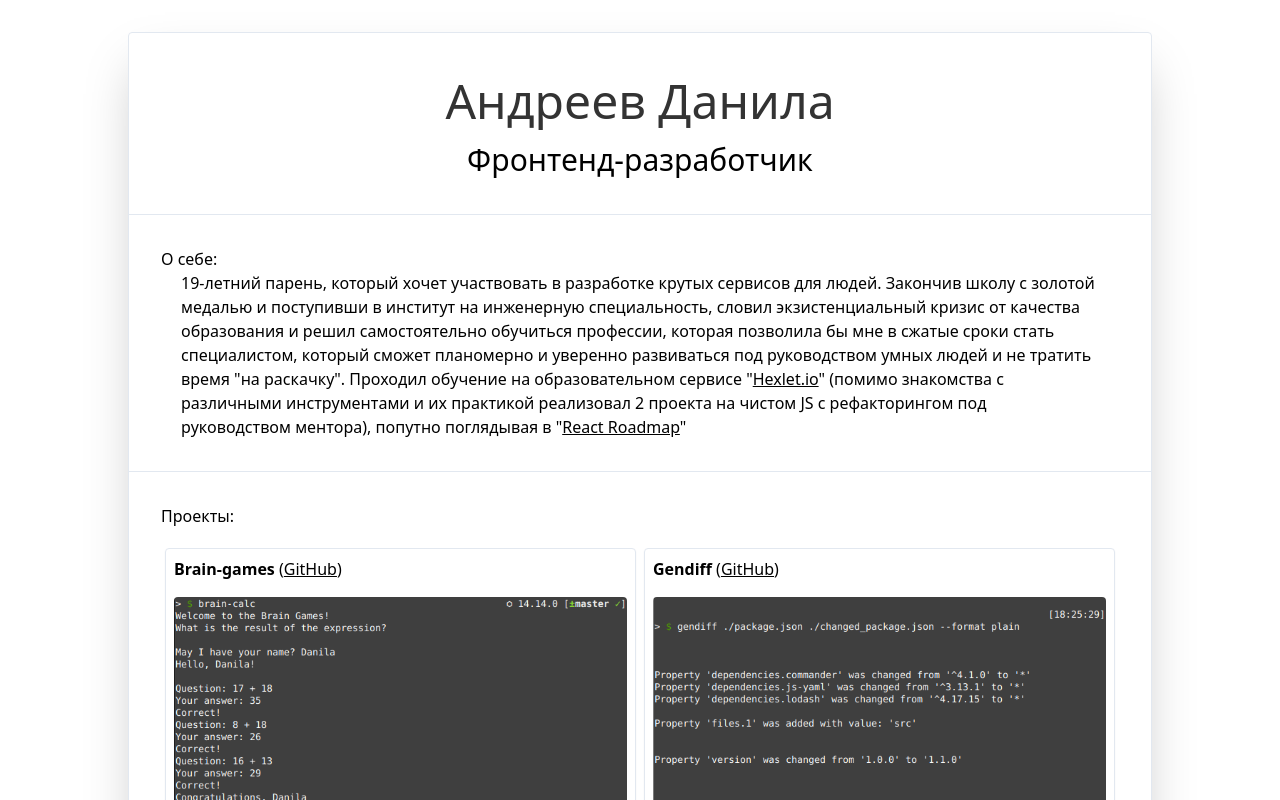
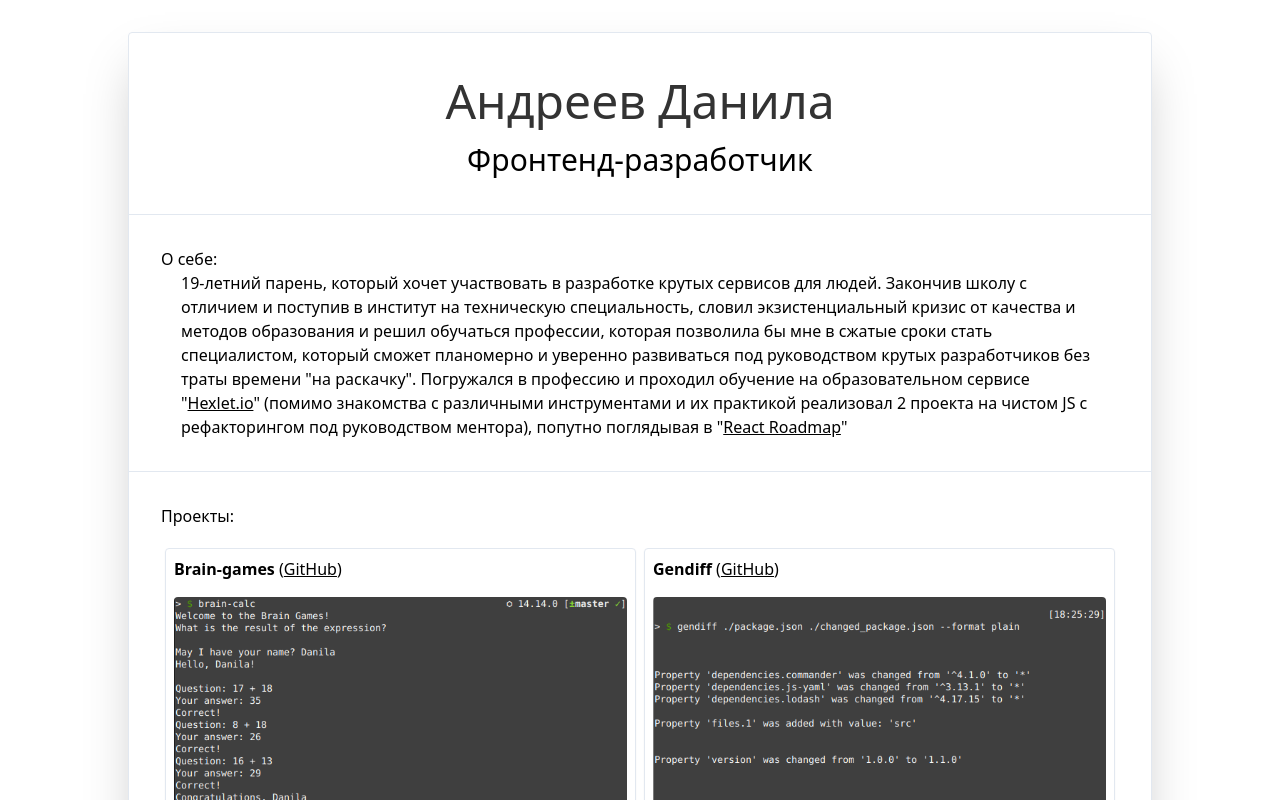
Before and after one commit to neandreev/personal-nextjs-site, a Next.js app: page / in a window 1280 px wide. Shown: the top 800 px of the page. Built offline with nearby package versions, Linux system fonts and the light colour scheme.

Commit message:
Update about section

```diff
--- a/components/about.js
+++ b/components/about.js
@@ -6,17 +6,17 @@ export default function About() {
       <span>О себе:</span>
       <Paragraph>
         19-летний парень, который хочет участвовать в разработке
-        крутых сервисов для людей. Закончив школу с золотой медалью и поступивши
-        в институт на инженерную специальность, словил экзистенциальный кризис
-        от качества образования и решил самостоятельно обучиться профессии,
+        крутых сервисов для людей. Закончив школу с отличием и поступив
+        в институт на техническую специальность, словил экзистенциальный кризис
+        от качества и методов образования и решил обучаться профессии,
         которая позволила бы мне в сжатые сроки стать специалистом, который
-        сможет планомерно и уверенно развиваться под руководством умных людей и
-        не тратить время "на раскачку". Проходил обучение на
+        сможет планомерно и уверенно развиваться под руководством крутых разработчиков без
+        траты времени "на раскачку". Погружался в профессию и проходил обучение на
         образовательном сервисе "
         <a className="underline" target="_blank" href="https://ru.hexlet.io/u/neandreev">
           Hexlet.io
         </a>
-        " (помимо знакомства с различными инструментами и их практикой
+        " (помимо знакомства c различными инструментами и их практикой
         реализовал 2 проекта на чистом JS с рефакторингом под руководством
         ментора), попутно поглядывая в "
         <a
```
